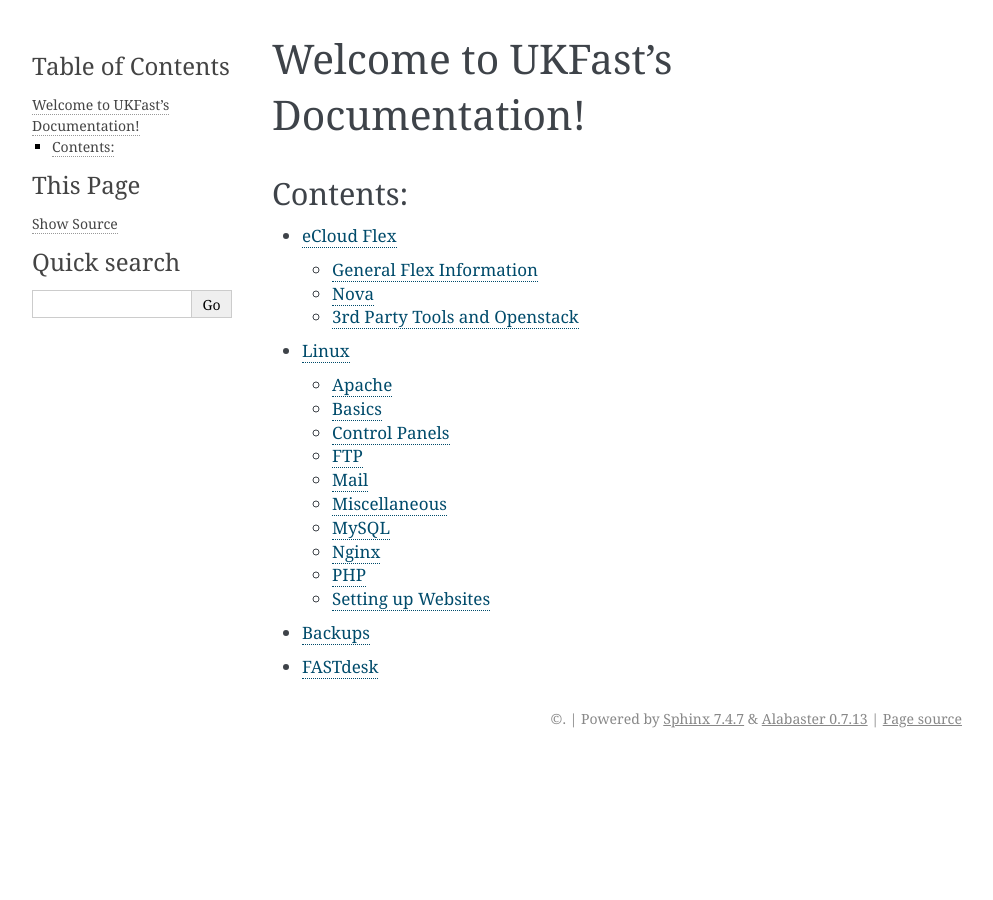
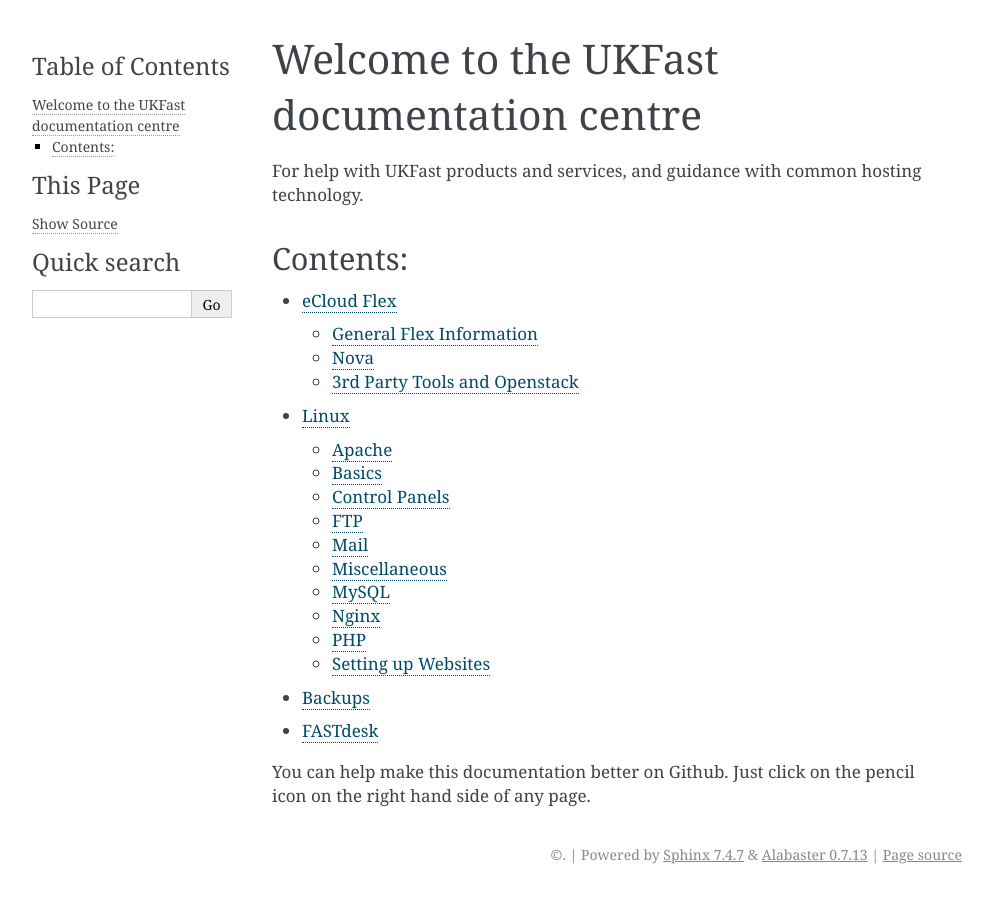
Before and after one commit to creativewild/docs.ukfast.co.uk, a Sphinx documentation site: the page built from source/index.rst, in a window 1280 px wide. Shown: the whole page, without its empty margins (148-1141 px from the left). Built offline with Sphinx 7.4.7, drawn with Linux system fonts in a browser that asks for light colours; pages that are not in the unit, such as notebooks, are missing from menus.

Commit message:
Homepage changes

```diff
--- a/source/index.rst
+++ b/source/index.rst
@@ -1,6 +1,8 @@
-==================================
-Welcome to UKFast's Documentation!
-==================================
+==========================================
+Welcome to the UKFast documentation centre
+==========================================
+
+For help with UKFast products and services, and guidance with common hosting technology.
 
 Contents:
 =========
@@ -12,3 +14,5 @@
    linux/index
    backups/index
    fastdesk/index
+
+You can help make this documentation better on Github.  Just click on the pencil icon on the right hand side of any page.
```
